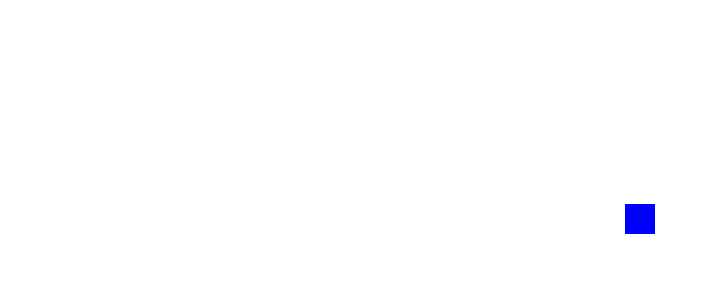
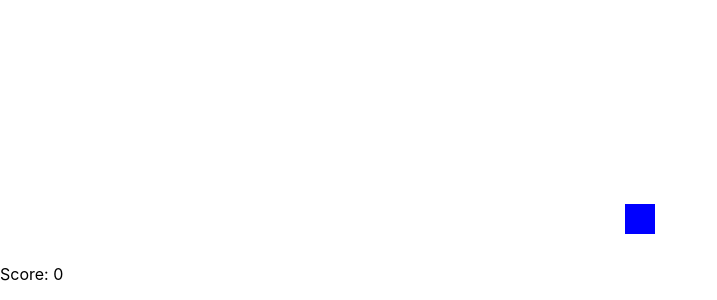
Before and after one commit to mohamedmehdigara/react-2d-space-shooter, a React (Create React App) app: page / in a window 1280 px wide. Shown: the part 556-856 px from the top of the page, without its empty margins (0-717 px from the left). Built offline with nearby package versions, Linux system fonts and the light colour scheme.

Commit message:
added files

```diff
--- a/src/App.js
+++ b/src/App.js
@@ -9,6 +9,8 @@ import AsteroidTypes from './components/AsteroidTypes'; // Import the AsteroidTy
 import SmallAsteroid from './components/SmallAsteroid'; // Import the SmallAsteroid component
 import MediumAsteroid from './components/MediumAsteroid'; // Import the MediumAsteroid component
 import LargeAsteroid from './components/LargeAsteroid'; // Import the LargeAsteroid component
+import Scoreboard from './components/Scoreboard'; // Import the Scoreboard component
+
 
 class App extends Component {
   constructor() {
@@ -18,6 +20,9 @@ class App extends Component {
     this.asteroids = [];
     this.bullets = [];
     this.quadTree = null;
+    this.state = {
+      score: 0, // Initialize score with a default value
+    };
 
     // Define and initialize the ship object
     this.ship = {
@@ -214,12 +219,22 @@ class App extends Component {
     }
   }
 
+  updateScore = (points) => {
+    this.setState((prevState) => ({
+      score: prevState.score + points,
+    }));
+  };
+
   render() {
+    const { score } = this.state; // Destructure score from state
+
     return (
       <div>
         <canvas ref={this.canvasRef} width={window.innerWidth} height={window.innerHeight}></canvas>
         <Player ship={this.ship} />
         <Enemy asteroids={this.asteroids} />
+        <Scoreboard score={this.state.score} />
+
       </div>
     );
   }
--- /dev/null
+++ b/src/components/Scoreboard.js
@@ -0,0 +1,15 @@
+import React, { useState } from 'react';
+
+const Scoreboard = () => {
+  const [score, setScore] = useState(0);
+
+  // Rest of the component code
+
+  return (
+    <div className="scoreboard">
+      <p>Score: {score}</p>
+    </div>
+  );
+};
+
+export default Scoreboard;
```
